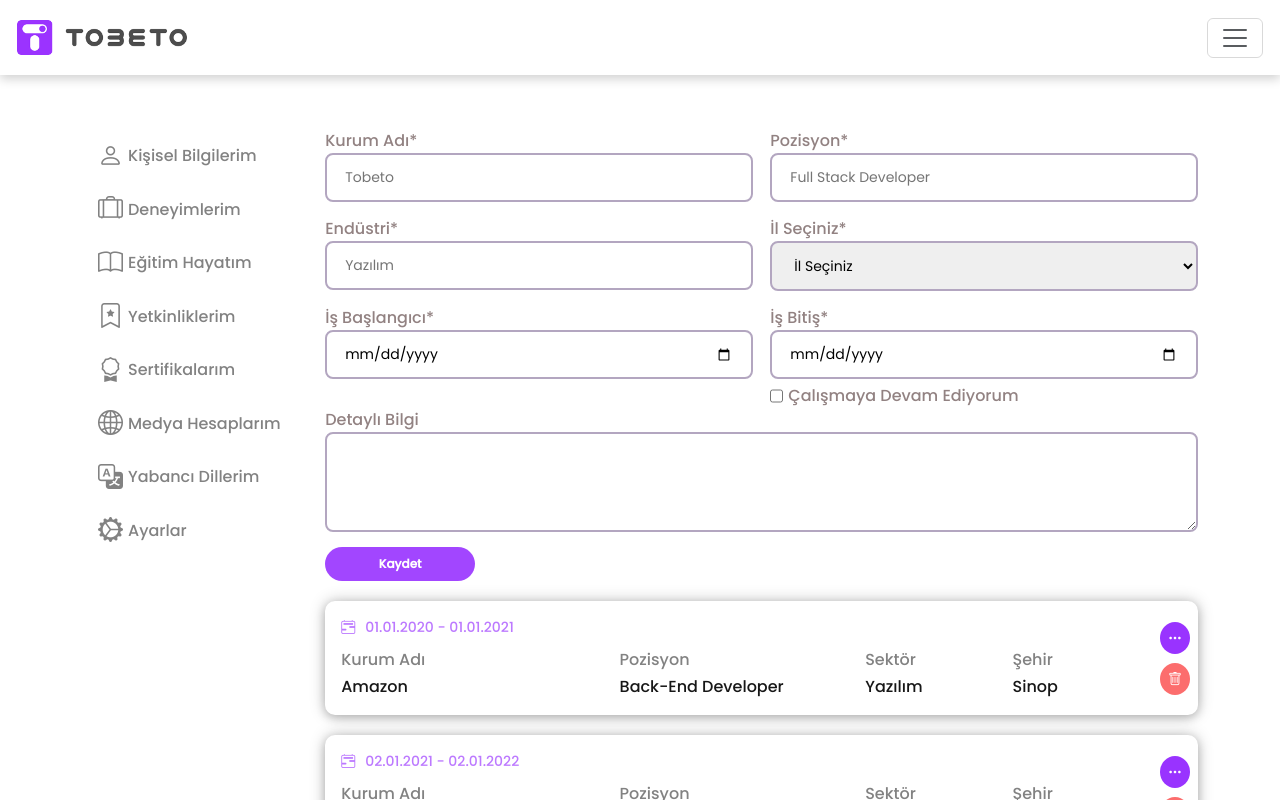
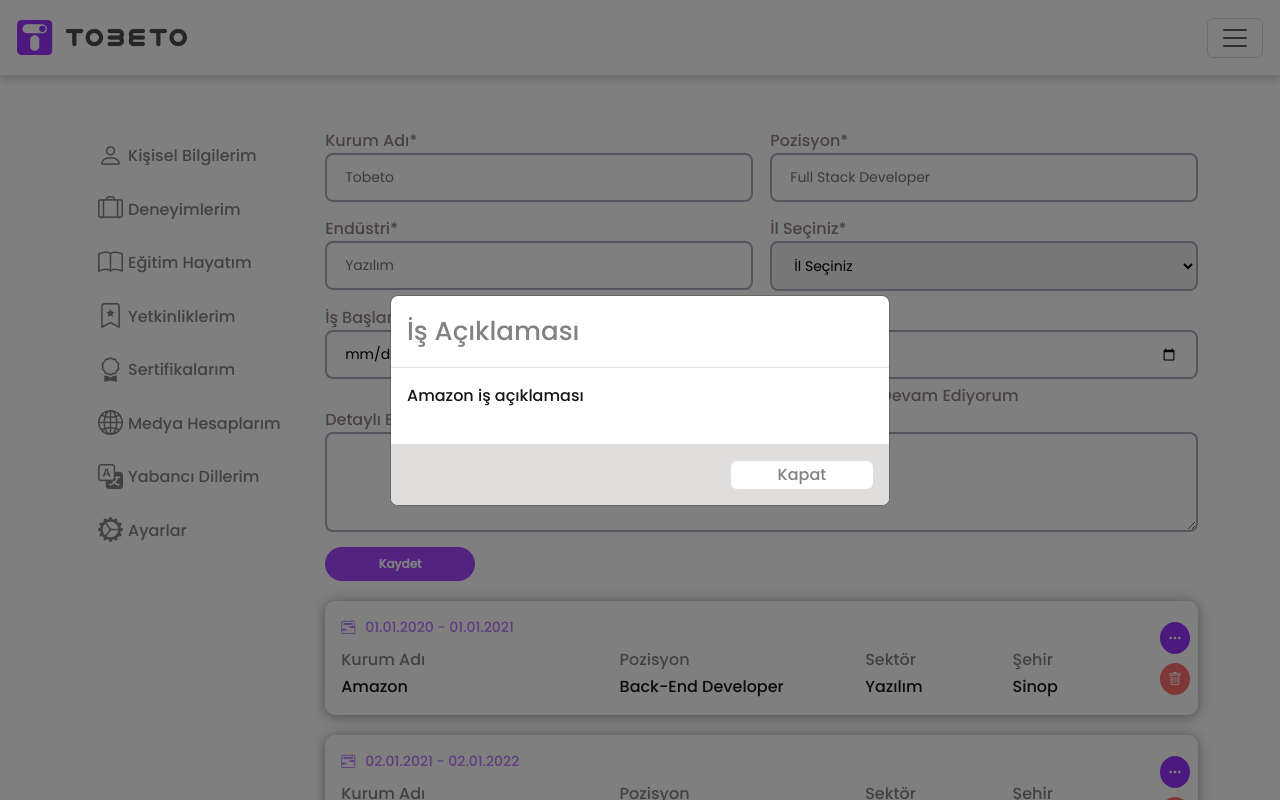
Before and after one commit to DotNetReactFullStack/tobeto-platform-frontend, a React (Create React App) app: page /my-profile/edit-profile/my-experience in a window 1280 px wide. Both pictures are taken after a click on the button 1174 px from the left and 637 px from the top of the page. Shown: the top 800 px of the page. Built offline with nearby package versions, Linux system fonts and the light colour scheme; a web font is replaced by a local one.

Commit message:
Added DetailModal to ExperienceElement component

```diff
--- a/src/components/EditProfile/Experience/ExperienceElement.css
+++ b/src/components/EditProfile/Experience/ExperienceElement.css
@@ -21,14 +21,14 @@
   justify-content: space-around;
 }
 
-.experience-element-edit-button {
+.experience-element-detail-button {
   background-color: #9933ff;
   border: none;
   border-radius: 50%;
   padding: 4px 8px;
 }
 
-.experience-element-edit-button-icon {
+.experience-element-detail-button-icon {
   color: white;
   font-size: 14px;
 }
--- a/src/components/EditProfile/Experience/ExperienceElement.tsx
+++ b/src/components/EditProfile/Experience/ExperienceElement.tsx
@@ -1,6 +1,7 @@
 import React from "react";
 import "./ExperienceElement.css";
 import DeleteModal from "../Modals/DeleteModal";
+import DetailModal from "../Modals/DetailModal";
 
 type Props = {
   experienceId: string;
@@ -10,6 +11,7 @@ type Props = {
   job: string;
   sector: string;
   experienceCity: string;
+  jobDetail: string;
 };
 
 const ExperienceElement = ({
@@ -20,6 +22,7 @@ const ExperienceElement = ({
   job,
   sector,
   experienceCity,
+  jobDetail,
 }: Props) => {
   return (
     <div className="experience-element">
@@ -48,8 +51,17 @@ const ExperienceElement = ({
         </div>
       </div>
       <div className="experience-element-buttons">
-        <button className="experience-element-edit-button">
-          <i className="bi bi-three-dots experience-element-edit-button-icon"></i>
+        <button
+          className="experience-element-detail-button"
+          data-bs-toggle="modal"
+          data-bs-target={"#detail-" + experienceId}
+        >
+          <i className="bi bi-three-dots experience-element-detail-button-icon"></i>
+          <DetailModal
+            detailModalId={experienceId}
+            detailModalTitle="İş Açıklaması"
+            detailModalContent={jobDetail}
+          />
         </button>
         <button
           className="experience-element-delete-button"
--- a/src/components/EditProfile/Experience/ExperienceList.tsx
+++ b/src/components/EditProfile/Experience/ExperienceList.tsx
@@ -14,6 +14,7 @@ const ExperienceList = (props: Props) => {
       job: "Back-End Developer",
       sector: "Yazılım",
       experienceCity: "Sinop",
+      jobDetail: "Amazon iş açıklaması",
     },
     {
       experienceId: "experience2",
@@ -23,6 +24,7 @@ const ExperienceList = (props: Props) => {
       job: "Front-End Developer",
       sector: "Yazılım",
       experienceCity: "Bursa",
+      jobDetail: "Google iş açıklaması",
     },
     {
       experienceId: "experience3",
@@ -32,6 +34,7 @@ const ExperienceList = (props: Props) => {
       job: "Full-Stack Developer",
       sector: "Yazılım",
       experienceCity: "İstanbul",
+      jobDetail: "Microsoft iş açıklaması",
     },
   ];
 
@@ -47,6 +50,7 @@ const ExperienceList = (props: Props) => {
           job={value.job}
           sector={value.sector}
           experienceCity={value.experienceCity}
+          jobDetail={value.jobDetail}
         />
       ))}
     </div>
--- /dev/null
+++ b/src/components/EditProfile/Modals/DetailModal.css
@@ -0,0 +1,34 @@
+.detail-modal-header {
+  font-size: 26px;
+  color: #828282;
+  font-weight: 500;
+}
+
+.detail-modal-body-title {
+  text-align: left;
+  color: #171717;
+  font-size: 16px;
+  font-weight: 500;
+}
+
+.detail-modal-footer {
+  background-color: #e0dddd !important;
+  margin-top: 20px;
+  justify-content: right;
+}
+
+.detail-modal-footer button {
+  width: 30%;
+  background-color: white;
+  border: none;
+  color: #828282;
+  font-weight: 500;
+  padding: 2px 0px;
+  transition: all 0.5s ease;
+}
+
+.detail-modal-footer button:hover {
+  transform: scale(1.025);
+  opacity: 1;
+  background-color: #9933ff;
+}
--- /dev/null
+++ b/src/components/EditProfile/Modals/DetailModal.tsx
@@ -0,0 +1,45 @@
+import React from "react";
+import "./DetailModal.css";
+
+type Props = {
+  detailModalId: string;
+  detailModalTitle: string;
+  detailModalContent: string;
+};
+
+const DetailModal = ({
+  detailModalId,
+  detailModalTitle,
+  detailModalContent,
+}: Props) => {
+  return (
+    <div
+      className="modal fade"
+      id={"detail-" + detailModalId}
+      aria-labelledby="exampleModalLabel"
+      aria-hidden="true"
+    >
+      <div className="modal-dialog modal-dialog-centered">
+        <div className="modal-content">
+          <div className="modal-header detail-modal-header">
+            {detailModalTitle}
+          </div>
+          <div className="modal-body detail-modal-body">
+            <div className="detail-modal-body-title">{detailModalContent}</div>
+          </div>
+          <div className="modal-footer detail-modal-footer">
+            <button
+              type="button"
+              className="btn btn-secondary"
+              data-bs-dismiss="modal"
+            >
+              Kapat
+            </button>
+          </div>
+        </div>
+      </div>
+    </div>
+  );
+};
+
+export default DetailModal;
```
